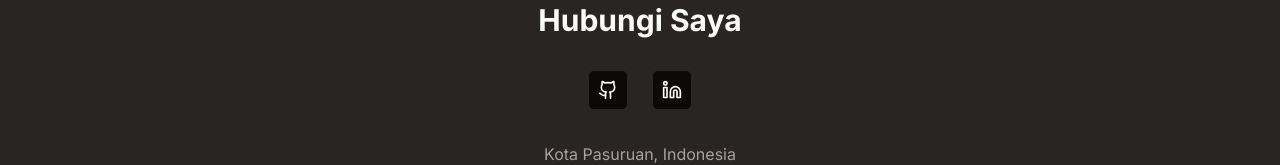
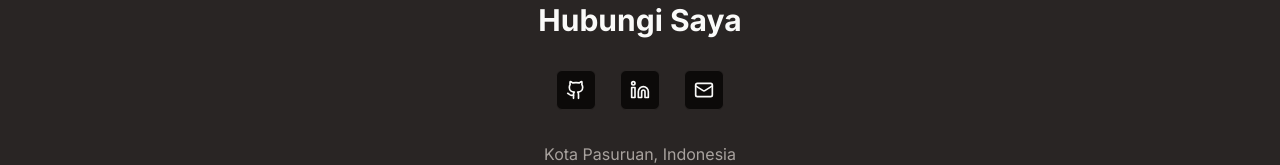
Before and after one commit to raflisbk/TypeScript-Personal-Web-Portfolio-Development, a Next.js app: page / in a window 1280 px wide. Shown: the part 1618-1783 px from the top of the page. Built offline with nearby package versions, Linux system fonts and the light colour scheme; no server answers.

Commit message:
Update contact.tsx

```diff
--- a/components/contact.tsx
+++ b/components/contact.tsx
@@ -1,28 +1,43 @@
-import { Button } from '@/components/ui/button'
-// import { Input } from '@/components/ui/input'
-// import { Textarea } from '@/components/ui/textarea'
-import { Github, Mail, Linkedin } from 'lucide-react'
-import Link from 'next/link'
+import { Button } from '@/components/ui/button';
+import { Github, Mail, Linkedin } from 'lucide-react';
+import Link from 'next/link';
 
 export function Contact() {
   return (
     <section id="contact" className="py-20 px-4 sm:px-6 lg:px-8 bg-muted">
       <div className="container mx-auto">
         <h2 className="text-3xl font-bold mb-6 text-center">Hubungi Saya</h2>
-        <p className="text-center text-muted-foreground mb-8">
-
-        </p>
+        <p className="text-center text-muted-foreground mb-8"></p>
         <div className="flex justify-center space-x-6 mb-8">
+          {/* Tombol GitHub */}
           <Button variant="outline" size="icon" asChild>
             <Link href="https://github.com/raflisbk" target="_blank">
               <Github className="h-5 w-5" />
               <span className="sr-only">GitHub</span>
             </Link>
           </Button>
+
+          {/* Tombol LinkedIn */}
           <Button variant="outline" size="icon" asChild>
-            <a href="https://www.linkedin.com/in/mohamad-rafli-agung-subekti-640a77285/" target="_blank" rel="noopener noreferrer">
+            <a
+              href="https://www.linkedin.com/in/mohamad-rafli-agung-subekti-640a77285/"
+              target="_blank"
+              rel="noopener noreferrer"
+            >
               <Linkedin className="h-5 w-5" />
               <span className="sr-only">LinkedIn</span>
+            </a>
+          </Button>
+
+          {/* Tombol Mail */}
+          <Button variant="outline" size="icon" asChild>
+            <a
+              href="mailto:raflisbk@gmail.com"
+              target="_blank"
+              rel="noopener noreferrer"
+            >
+              <Mail className="h-5 w-5" />
+              <span className="sr-only">Mail</span>
             </a>
           </Button>
         </div>
@@ -31,5 +46,5 @@ export function Contact() {
         </p>
       </div>
     </section>
-  )
+  );
 }
```
